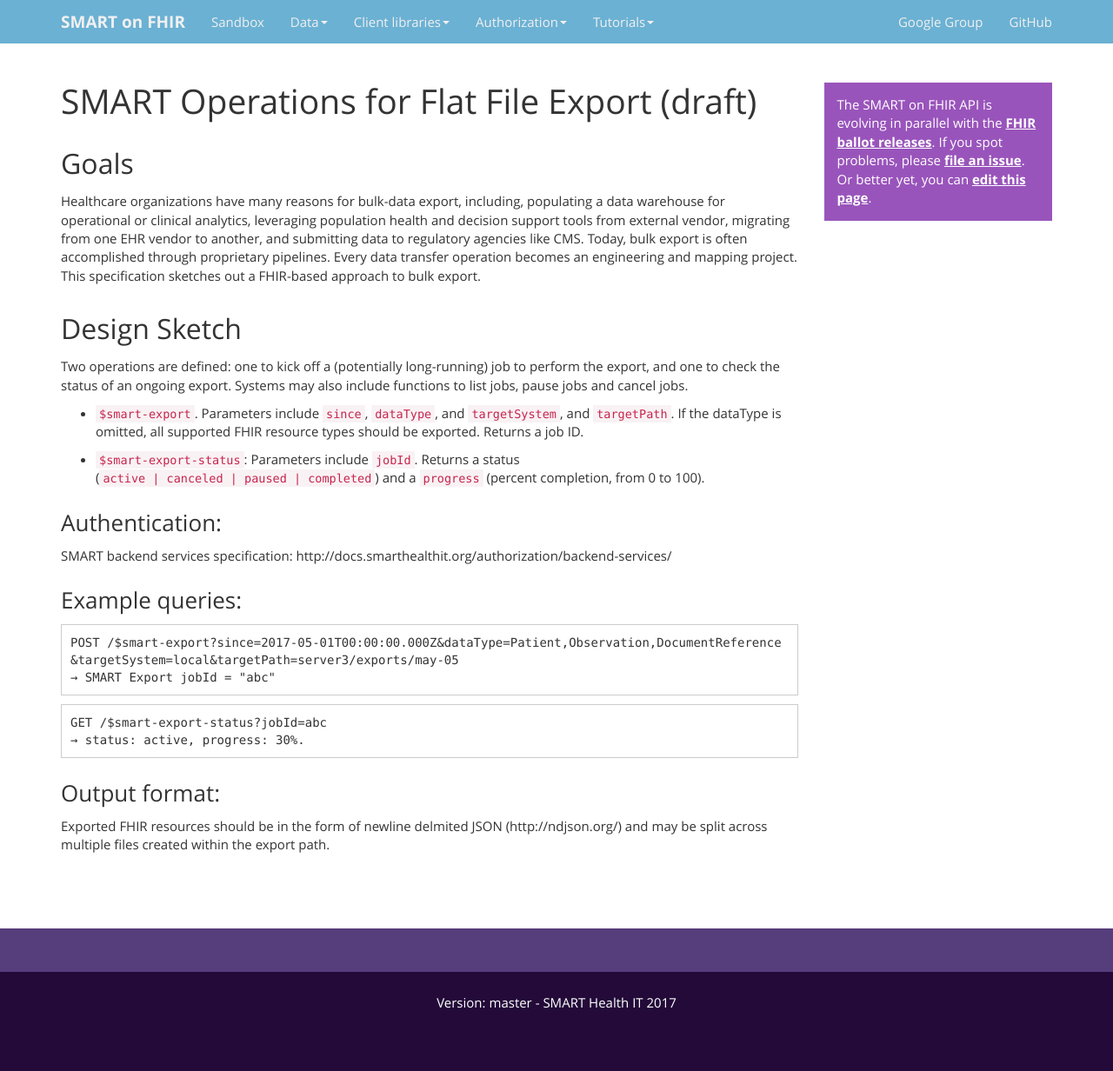
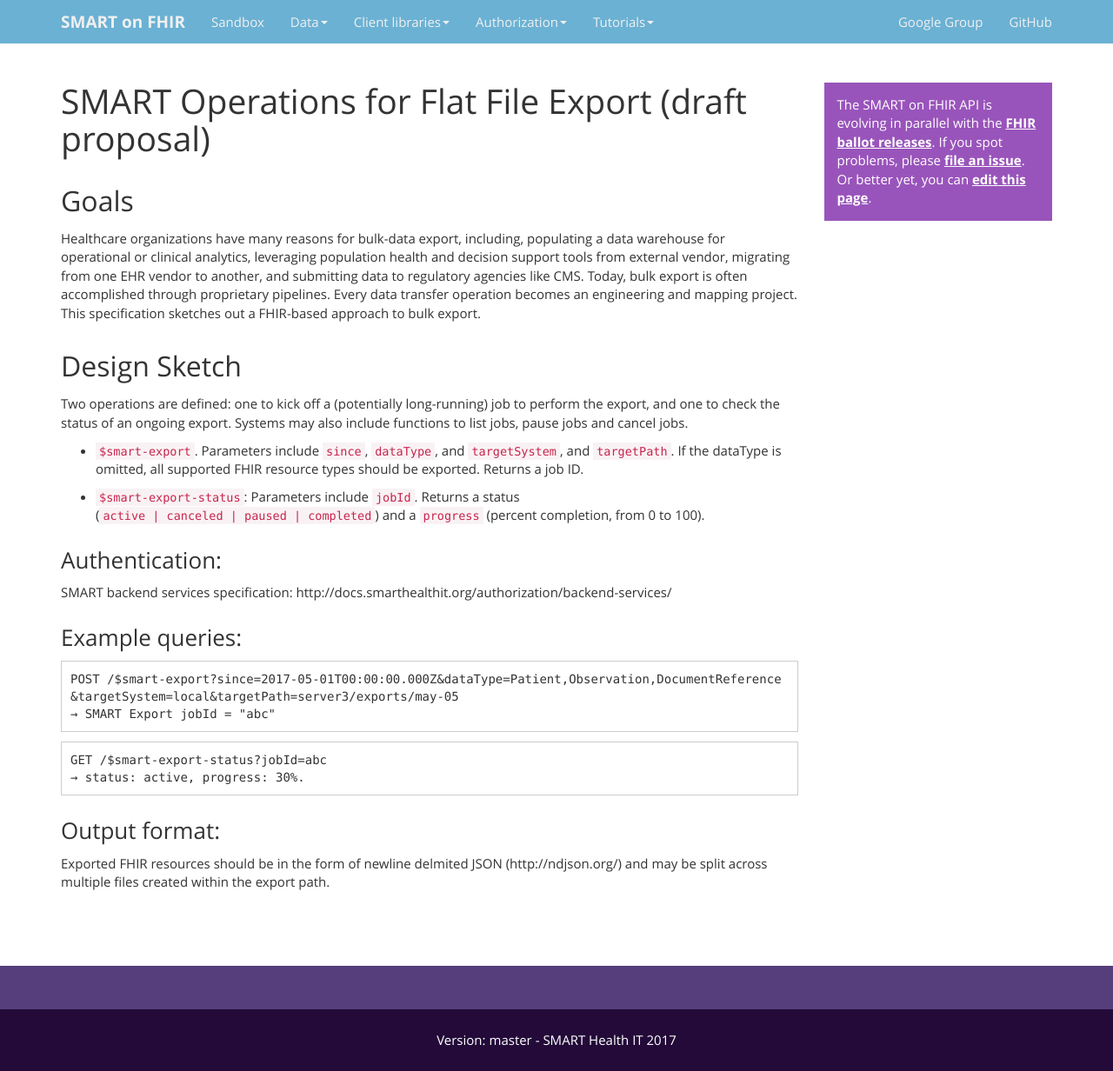
Before and after one commit to smart-on-fhir/smart-on-fhir.github.io, a Jekyll site: the page built from flat-fhir/index.md, in a window 1280 px wide. Shown: the whole page at 87% size. Built offline with Jekyll 4.4.1, drawn with Linux system fonts in a browser that asks for light colours; before the commit the page ends 1189 px from its top, so only the background shows below that.

Commit message:
Update index.md

```diff
--- a/flat-fhir/index.md
+++ b/flat-fhir/index.md
@@ -3,7 +3,7 @@
 title: "Flat FHIR"
 ---
 
-# SMART Operations for Flat File Export (draft)
+# SMART Operations for Flat File Export (draft proposal)
 
 ## Goals
 
```
